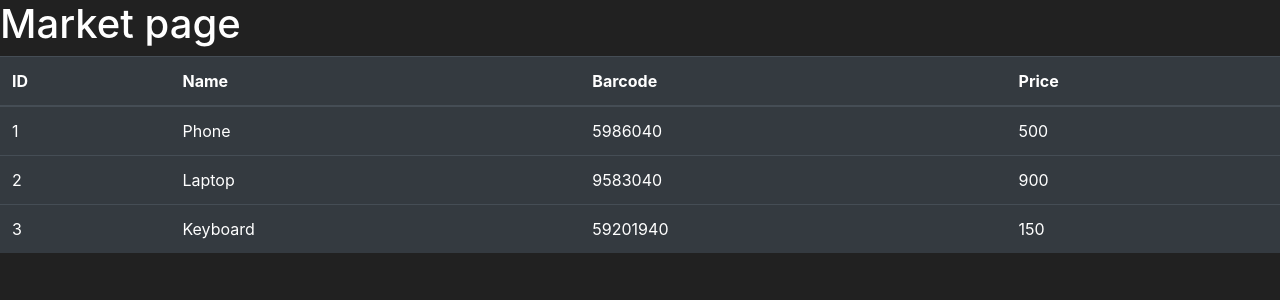
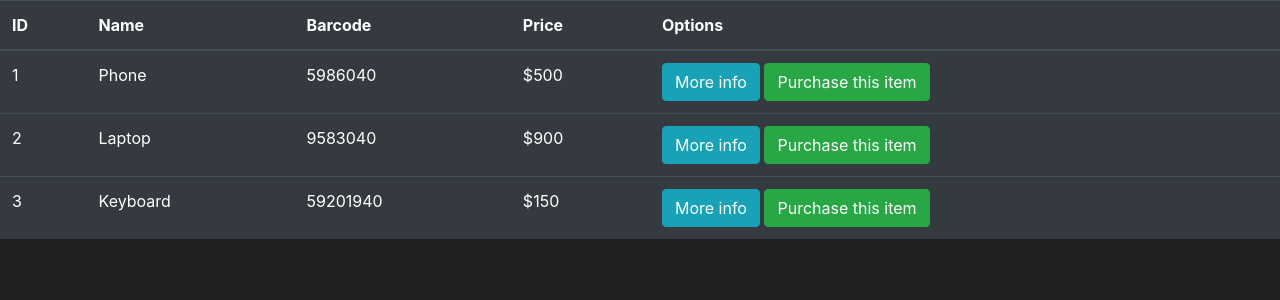
Before and after one commit to Rafael30586/CursoFlaskFreeCodeCamp, a Flask app: page /market in a window 1280 px wide. Shown: the part 56-356 px from the top of the page. Run offline with Flask 3, Linux system fonts and the light colour scheme.

Commit message:
template inheritance

```diff
--- /dev/null
+++ b/Market/templates/base.html
@@ -0,0 +1,66 @@
+<!doctype html> <!--#Este documento html es la base para crear todos los otros, es decir, tiene código que estará presente en tosdods los demás documentos, gracias al template inheritance de Flask-->
+<html lang="en">
+  <head>
+    <!-- Required meta tags -->
+    <meta charset="utf-8">
+    <meta name="viewport" content="width=device-width, initial-scale=1, shrink-to-fit=no">
+
+    <!-- Bootstrap CSS -->
+    <link rel="stylesheet" href="https://cdn.jsdelivr.net/npm/bootstrap@4.6.2/dist/css/bootstrap.min.css" integrity="sha384-xOolHFLEh07PJGoPkLv1IbcEPTNtaed2xpHsD9ESMhqIYd0nLMwNLD69Npy4HI+N" crossorigin="anonymous">
+
+    <title>
+        {% block title %}
+        {% endblock %}
+    </title>
+  </head>
+  <body>
+    <nav class="navbar navbar-expand navbar-dark bg-dark">
+  <a class="navbar-brand" href="#">jim Shaped coding market</a>
+  <button class="navbar-toggler" type="button" data-toggle="collapse" data-target="#navbarsExample02" aria-controls="navbarsExample02" aria-expanded="false" aria-label="Toggle navigation">
+    <span class="navbar-toggler-icon"></span>
+  </button>
+
+  <div class="collapse navbar-collapse" id="navbarsExample02">
+    <ul class="navbar-nav mr-auto">
+      <li class="nav-item active">
+        <a class="nav-link" href="{{ url_for('home_page') }}">Home <span class="sr-only">(current)</span></a> <!--Aparentemente la url funciona colocando el nombre del método, no el endpoint-->
+      </li>
+      <li class="nav-item">
+        <a class="nav-link" href="{{ url_for('market_page') }}">Market</a>
+      </li>
+      <li class="nav-item">
+        <a class="nav-link" href="#">Login</a>
+      </li>
+      <li class="nav-item">
+        <a class="nav-link" href="#">Register</a>
+      </li>
+    </ul>
+    <form class="form-inline my-2 my-md-0">
+      <input class="form-control" type="text" placeholder="Search">
+    </form>
+  </div>
+</nav>
+{% block content %}
+{% endblock %}
+
+
+    <!-- Optional JavaScript; choose one of the two! -->
+
+    <!-- Option 1: jQuery and Bootstrap Bundle (includes Popper) -->
+    <script src="https://cdn.jsdelivr.net/npm/jquery@3.5.1/dist/jquery.slim.min.js" integrity="sha384-DfXdz2htPH0lsSSs5nCTpuj/zy4C+OGpamoFVy38MVBnE+IbbVYUew+OrCXaRkfj" crossorigin="anonymous"></script>
+    <script src="https://cdn.jsdelivr.net/npm/bootstrap@4.6.2/dist/js/bootstrap.bundle.min.js" integrity="sha384-Fy6S3B9q64WdZWQUiU+q4/2Lc9npb8tCaSX9FK7E8HnRr0Jz8D6OP9dO5Vg3Q9ct" crossorigin="anonymous"></script>
+
+    <!-- Option 2: Separate Popper and Bootstrap JS -->
+    <!--
+    <script src="https://cdn.jsdelivr.net/npm/jquery@3.5.1/dist/jquery.slim.min.js" integrity="sha384-DfXdz2htPH0lsSSs5nCTpuj/zy4C+OGpamoFVy38MVBnE+IbbVYUew+OrCXaRkfj" crossorigin="anonymous"></script>
+    <script src="https://cdn.jsdelivr.net/npm/popper.js@1.16.1/dist/umd/popper.min.js" integrity="sha384-9/reFTGAW83EW2RDu2S0VKaIzap3H66lZH81PoYlFhbGU+6BZp6G7niu735Sk7lN" crossorigin="anonymous"></script>
+    <script src="https://cdn.jsdelivr.net/npm/bootstrap@4.6.2/dist/js/bootstrap.min.js" integrity="sha384-+sLIOodYLS7CIrQpBjl+C7nPvqq+FbNUBDunl/OZv93DB7Ln/533i8e/mZXLi/P+" crossorigin="anonymous"></script>
+    -->
+  </body>
+  <style>
+    body{
+        background-color: #212121;
+        color: white;
+    }
+  </style>
+</html>
--- a/Market/templates/market.html
+++ b/Market/templates/market.html
@@ -1,50 +1,18 @@
-<!doctype html>
-<html lang="en">
-  <head>
-    <!-- Required meta tags -->
-    <meta charset="utf-8">
-    <meta name="viewport" content="width=device-width, initial-scale=1, shrink-to-fit=no">
+{% extends 'base.html' %}
 
-    <!-- Bootstrap CSS -->
-    <link rel="stylesheet" href="https://cdn.jsdelivr.net/npm/bootstrap@4.6.2/dist/css/bootstrap.min.css" integrity="sha384-xOolHFLEh07PJGoPkLv1IbcEPTNtaed2xpHsD9ESMhqIYd0nLMwNLD69Npy4HI+N" crossorigin="anonymous">
+{% block title %}
+Market
+{% endblock %}
 
-    <title>Market page</title>
-  </head>
-  <body>
-    <nav class="navbar navbar-expand navbar-dark bg-dark">
-  <a class="navbar-brand" href="#">jim Shaped coding market</a>
-  <button class="navbar-toggler" type="button" data-toggle="collapse" data-target="#navbarsExample02" aria-controls="navbarsExample02" aria-expanded="false" aria-label="Toggle navigation">
-    <span class="navbar-toggler-icon"></span>
-  </button>
-
-  <div class="collapse navbar-collapse" id="navbarsExample02">
-    <ul class="navbar-nav mr-auto">
-      <li class="nav-item active">
-        <a class="nav-link" href="#">Home <span class="sr-only">(current)</span></a>
-      </li>
-      <li class="nav-item">
-        <a class="nav-link" href="#">Market</a>
-      </li>
-      <li class="nav-item">
-        <a class="nav-link" href="#">Login</a>
-      </li>
-      <li class="nav-item">
-        <a class="nav-link" href="#">Register</a>
-      </li>
-    </ul>
-    <form class="form-inline my-2 my-md-0">
-      <input class="form-control" type="text" placeholder="Search">
-    </form>
-  </div>
-</nav>
-    <h1>Market page</h1>
-    <table class="table table-dark">
+{% block content %}
+<table class="table table-dark">
   <thead>
     <tr>
       <th scope="col">ID</th>
       <th scope="col">Name</th>
       <th scope="col">Barcode</th>
       <th scope="col">Price</th>
+      <th scope="col">Options</th>
     </tr>
   </thead>
   <tbody>
@@ -53,29 +21,13 @@
       <td>{{item.id}}</td>
       <td>{{item.name}}</td>
       <td>{{item.barcode}}</td>
-      <td>{{item.price}}</td>
+      <td>${{item.price}}</td>
+      <td>
+        <button class="btn btn-outline btn-info">More info</button>
+        <button class="btn btn-outline btn-success">Purchase this item</button>
+      </td>
     </tr>
     {% endfor %}
   </tbody>
 </table>
-
-    <!-- Optional JavaScript; choose one of the two! -->
-
-    <!-- Option 1: jQuery and Bootstrap Bundle (includes Popper) -->
-    <script src="https://cdn.jsdelivr.net/npm/jquery@3.5.1/dist/jquery.slim.min.js" integrity="sha384-DfXdz2htPH0lsSSs5nCTpuj/zy4C+OGpamoFVy38MVBnE+IbbVYUew+OrCXaRkfj" crossorigin="anonymous"></script>
-    <script src="https://cdn.jsdelivr.net/npm/bootstrap@4.6.2/dist/js/bootstrap.bundle.min.js" integrity="sha384-Fy6S3B9q64WdZWQUiU+q4/2Lc9npb8tCaSX9FK7E8HnRr0Jz8D6OP9dO5Vg3Q9ct" crossorigin="anonymous"></script>
-
-    <!-- Option 2: Separate Popper and Bootstrap JS -->
-    <!--
-    <script src="https://cdn.jsdelivr.net/npm/jquery@3.5.1/dist/jquery.slim.min.js" integrity="sha384-DfXdz2htPH0lsSSs5nCTpuj/zy4C+OGpamoFVy38MVBnE+IbbVYUew+OrCXaRkfj" crossorigin="anonymous"></script>
-    <script src="https://cdn.jsdelivr.net/npm/popper.js@1.16.1/dist/umd/popper.min.js" integrity="sha384-9/reFTGAW83EW2RDu2S0VKaIzap3H66lZH81PoYlFhbGU+6BZp6G7niu735Sk7lN" crossorigin="anonymous"></script>
-    <script src="https://cdn.jsdelivr.net/npm/bootstrap@4.6.2/dist/js/bootstrap.min.js" integrity="sha384-+sLIOodYLS7CIrQpBjl+C7nPvqq+FbNUBDunl/OZv93DB7Ln/533i8e/mZXLi/P+" crossorigin="anonymous"></script>
-    -->
-  </body>
-  <style>
-    body{
-        background-color: #212121;
-        color: white;
-    }
-  </style>
-</html>
+{% endblock %}
```
Also changed, not shown: Market/templates/home.html (+7 -59 lines).
